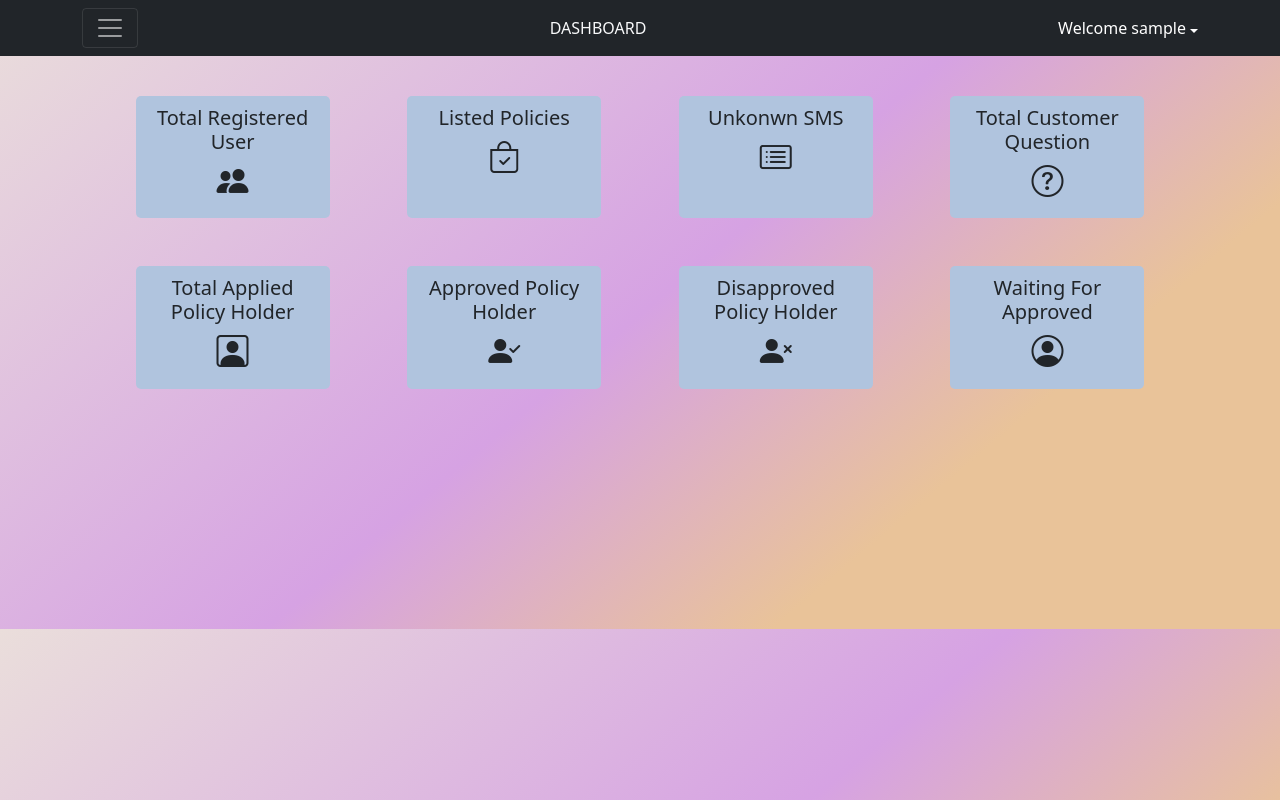
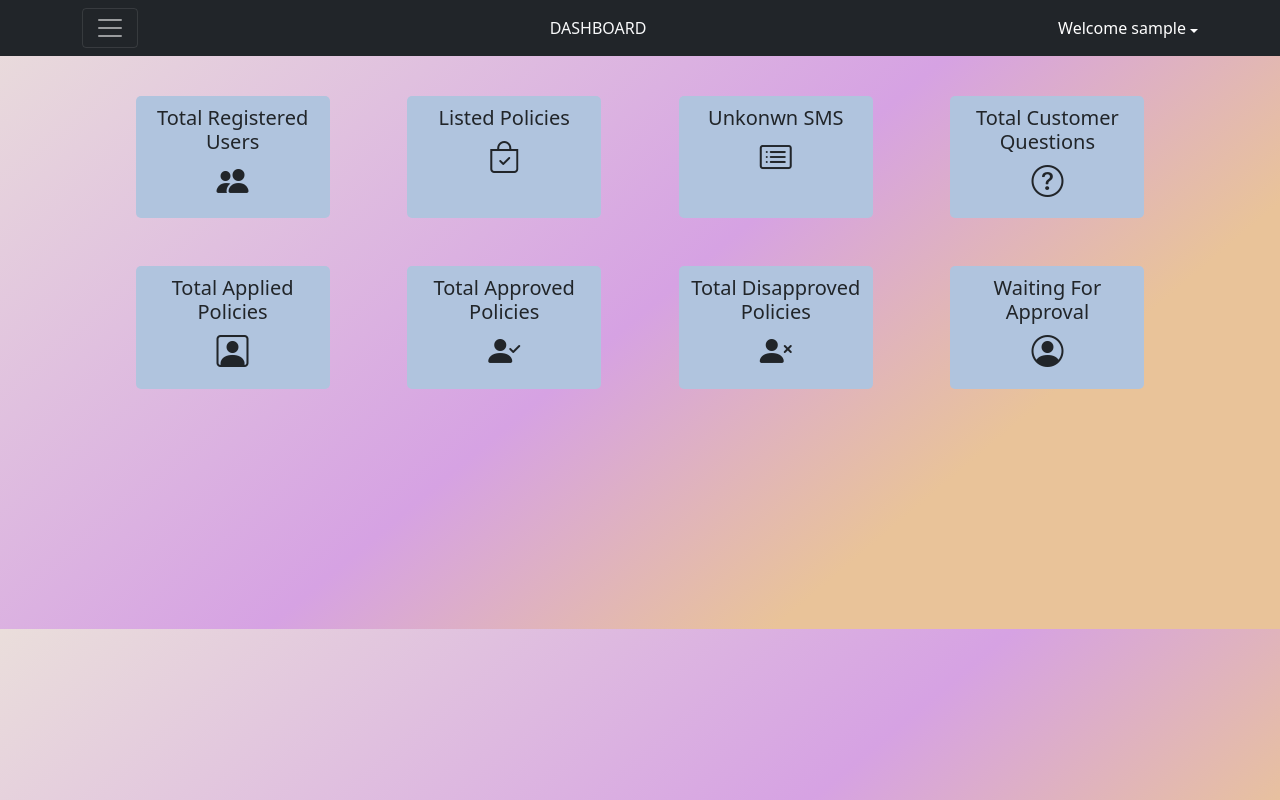
Before and after one commit to subhadips24/Insurence-Policy-Management, an Angular app in the folder IPM-RLL-PROJECT/: page /dashboard in a window 1280 px wide. Built offline with nearby package versions, Linux system fonts and the light colour scheme; no server answers; sample sign-in values are in the browser's storage.

Commit message:
Some chenges in Admin

```diff
--- a/IPM-RLL-PROJECT/src/app/adminsuccesslogin/addAdminByAdmin/addnewadmin/addnewadmin.component.html
+++ b/IPM-RLL-PROJECT/src/app/adminsuccesslogin/addAdminByAdmin/addnewadmin/addnewadmin.component.html
@@ -26,7 +26,7 @@
             </div>
             <div class="input-box">
               <span class="details">Password</span>
-              <input type="password" placeholder="Enter  password" required [(ngModel)]="admin.adminpassword" id="adminpassword" name="adminpassword">
+              <input type="text" placeholder="Enter  password" required [(ngModel)]="admin.adminpassword" id="adminpassword" name="adminpassword">
             </div>
 
             <div class="input-box">
--- a/IPM-RLL-PROJECT/src/app/adminsuccesslogin/addAdminByAdmin/addnewadmin/addnewadmin.component.ts
+++ b/IPM-RLL-PROJECT/src/app/adminsuccesslogin/addAdminByAdmin/addnewadmin/addnewadmin.component.ts
@@ -18,6 +18,10 @@ export class AddnewadminComponent implements OnInit {
   constructor(public router:Router, public adminService:AdminserviceService) { }
 
   ngOnInit(): void {
+
+      this.admin.adminemail="";
+      this.admin.adminpassword="";
+
 
     if(localStorage.getItem('adminemail')===undefined || localStorage.getItem('adminemail')===null ){
 
--- a/IPM-RLL-PROJECT/src/app/adminsuccesslogin/admin-policys/admin-policys.component.html
+++ b/IPM-RLL-PROJECT/src/app/adminsuccesslogin/admin-policys/admin-policys.component.html
@@ -23,7 +23,7 @@
 
         <a class="nav-link col-md-2" routerLink="/deletePolicy">
             <button class="text-center  btn btn-info">
-                <h5>Delete policy</h5>
+                <h5>Delete policy </h5> <br>
                 <h4><i class="bi bi-trash-fill"></i> </h4>
             </button></a>
 
@@ -33,25 +33,25 @@
 
         <a class="nav-link col-md-2" routerLink="/appliedUsers">
             <button class="text-center  btn btn-info">
-                <h5> Waiting For Approved </h5>
+                <h5>Waiting For Approval </h5> <br>
                 <h4><i class="bi bi-person-square"></i> </h4>
             </button></a>
 
         <a class="nav-link col-md-2" routerLink="/approvedUsers">
             <button class="text-center  btn btn-info">
-                <h5>Approved Policy Holder</h5>
+                <h5>Total Approved <br>Policies</h5>
                 <h4><i class="bi bi-person-check-fill"></i> </h4>
             </button> </a>
 
         <a class="nav-link col-md-2" routerLink="/rejectedUsers">
             <button class="text-center  btn btn-info">
-                <h5>Disapproved Policy Holder</h5>
+                <h5>Total Disapproved <br>Policies</h5>
                 <h4><i class="bi bi-person-x-fill"></i> </h4>
             </button></a>
 
         <a class="nav-link col-md-2" routerLink="/waitingUsers">
             <button class="text-center  btn btn-info">
-                <h5>Total Applied Policy</h5>
+                <h5>Total Applied <br>Policies</h5>
                 <h4><i class="bi bi-person-circle"></i> </h4>
             </button></a>
 
--- a/IPM-RLL-PROJECT/src/app/adminsuccesslogin/admin-unknown-customer/admin-unknown-customer.component.html
+++ b/IPM-RLL-PROJECT/src/app/adminsuccesslogin/admin-unknown-customer/admin-unknown-customer.component.html
@@ -3,20 +3,28 @@
 <h1>First</h1>
 <div class="container">
     <div class="row justify-content-center mb-5 mt-5">
+        <h2 class="text-success mb-3">Unregistered Customer's Messages </h2>
         <table class="table table-hover">
             <thead>
                 <tr>
-                    <th scope="col">User Name</th>
-                    <th scope="col">User Email</th>
+                    <th scope="col">ID</th>
+                    <th scope="col">Name</th>
+                    <th scope="col">Email</th>
                     <th scope="col">Message</th>
+                    <th  scope="col"></th>
                 </tr>
             </thead>
             <tbody>
                 <tr *ngFor="let c1 of allUnknownData">
+                    <td>{{c1.usmsid}}</td>
                     <td>{{c1.ucustomername}}</td>
                     <td>{{c1.usmsemail}}</td>
                     <td>{{c1.sms}}</td>
+
+                    <td><button class="btn btn-danger"
+                        (click)="deleteSms(c1.usmsid)"><i class="bi bi-trash-fill"></i></button></td>
                 </tr>
+
                 <!-- <tr>
                     <th scope="row">2</th>
                     <td>Jacob</td>
--- a/IPM-RLL-PROJECT/src/app/adminsuccesslogin/admin-unknown-customer/admin-unknown-customer.component.ts
+++ b/IPM-RLL-PROJECT/src/app/adminsuccesslogin/admin-unknown-customer/admin-unknown-customer.component.ts
@@ -1,6 +1,8 @@
 import { Component, OnInit } from '@angular/core';
 import { HttpClient } from '@angular/common/http';
 import { Router } from '@angular/router';
+import { Unknownquery } from '../../classfile/unknownsms/unknownquery';
+import Swal from 'sweetalert2';
 
 export class AllUnknownData{
   constructor(
@@ -21,7 +23,7 @@ export class AdminUnknownCustomerComponent implements OnInit {
 
 
 
- public  allUnknownData!: AllUnknownData[]
+ public  allUnknownData!: Unknownquery[]
   constructor(
     private httpClient : HttpClient,private router:Router
   ) { }
@@ -46,4 +48,54 @@ export class AdminUnknownCustomerComponent implements OnInit {
       })
   }
 
+  deleteSms(id:any){
+
+            this.httpClient.delete("http://localhost:8085/deleteusms/"+id).subscribe(()=>{
+
+              Swal.fire({
+                position: 'top-end',
+                icon: 'success',
+                title: id+" id's sms  Deleted! 💯",
+                showConfirmButton: false,
+                timer: 1500
+              })
+                setTimeout(()=>{
+
+                  this.httpClient.get<any>('http://localhost:8085/getunknownsms').subscribe(
+                    response=> {
+                      this.allUnknownData=response;
+                      console.log(this.allUnknownData);
+
+                    })
+
+
+                },2500)
+
+
+
+            },error=>{
+ Swal.fire({
+                position: 'top-end',
+                icon: 'success',
+                title: id+" id's sms  Deleted! 💯",
+                showConfirmButton: false,
+                timer: 1500
+              })
+                setTimeout(()=>{
+
+                  this.httpClient.get<any>('http://localhost:8085/getunknownsms').subscribe(
+                    response=> {
+                      this.allUnknownData=response;
+                      console.log(this.allUnknownData);
+
+                    })
+
+
+                },2000)
+
+
+
+            });
+  }
+
 }
--- a/IPM-RLL-PROJECT/src/app/adminsuccesslogin/admincustomers/admincustomers.component.html
+++ b/IPM-RLL-PROJECT/src/app/adminsuccesslogin/admincustomers/admincustomers.component.html
@@ -3,6 +3,7 @@
 <h1>First</h1>
 <div class="container">
     <div class="row justify-content-center mb-5 mt-5">
+        <h2 class="text-success mb-3">Registered Customers </h2>
         <table class="table table-hover">
             <thead>
                 <tr>
--- a/IPM-RLL-PROJECT/src/app/adminsuccesslogin/admindashboard/admindashboard.component.html
+++ b/IPM-RLL-PROJECT/src/app/adminsuccesslogin/admindashboard/admindashboard.component.html
@@ -5,7 +5,7 @@
     <div class="row justify-content-evenly mb-5 mt-5">
 
         <div  class="text-center col-md-2 banner-text">
-            <h5 >Total Registered <br>User</h5>
+            <h5 >Total Registered <br>Users</h5>
             <h2><i class="bi bi-people-fill"></i> {{countcustomer}}</h2>
         </div>
 
@@ -20,7 +20,7 @@
         </div>
 
         <div  class="text-center col-md-2 banner-text">
-            <h5>Total Customer Question</h5>
+            <h5>Total Customer Questions</h5>
             <h2><i class="bi bi-question-circle"></i> {{countCustomerQuestions}}</h2>
         </div>
 
@@ -29,22 +29,22 @@
 
     <div class="row justify-content-evenly">
         <div  class="text-center col-md-2 banner-text">
-            <h5 >Total Applied <br>Policy Holder</h5>
+            <h5 >Total Applied <br>Policies</h5>
             <h2><i class="bi bi-person-square"></i> {{ countapllication}}</h2>
         </div>
 
         <div  class="text-center col-md-2 banner-text">
-            <h5 >Approved Policy Holder</h5>
+            <h5 >Total Approved <br>Policies</h5>
             <h2><i class="bi bi-person-check-fill"></i> {{ countApprove}}</h2>
         </div>
 
         <div  class="text-center col-md-2 banner-text">
-            <h5>Disapproved Policy Holder</h5>
+            <h5>Total Disapproved <br>Policies</h5>
             <h2><i class="bi bi-person-x-fill"></i> {{ countrejected}}</h2>
         </div>
 
         <div class="text-center col-md-2 banner-text">
-            <h5 >Waiting For Approved</h5>
+            <h5 >Waiting For Approval</h5>
             <h2><i class="bi bi-person-circle"></i> {{ countPending}}</h2>
         </div>
 
--- a/IPM-RLL-PROJECT/src/app/adminsuccesslogin/adminnavbar/adminnavbar.component.html
+++ b/IPM-RLL-PROJECT/src/app/adminsuccesslogin/adminnavbar/adminnavbar.component.html
@@ -28,7 +28,7 @@
 
                           <li><a (click)="admincustomers()"><span class="item-text">Customer</span></a></li>
 
-                          <li><a  (click)="adminunknown()"><span class="item-text">Unknown Customer</span></a></li>
+                          <li><a  (click)="adminunknown()"><span class="item-text">Unregistered Customers</span></a></li>
 
                           <li><a  (click)="adminPolicys()"> <span class="item-text">Policy</span></a></li>
 
```
Also changed, not shown: IPM-RLL-PROJECT/src/app/userlogin/userlogin.component.ts (line endings or trailing spaces).
